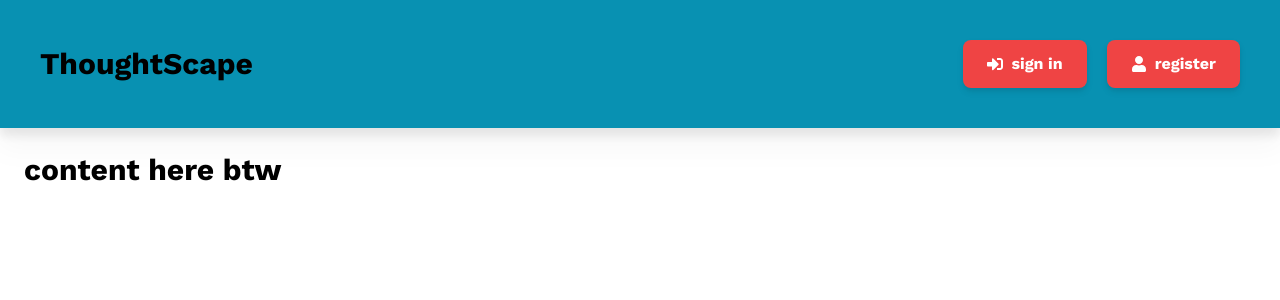
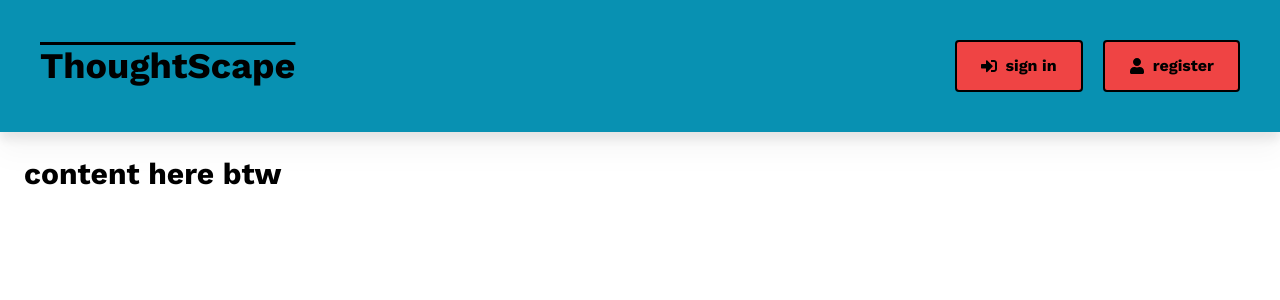
Before and after one commit to Nilej24/layout-for-thoughtscape, a React (Vite) app: page / in a window 1280 px wide. Shown: the top 300 px of the page. Built offline with nearby package versions, Linux system fonts and the light colour scheme.

Commit message:
make tailwind component for header buttons

```diff
--- a/src/components/Header.jsx
+++ b/src/components/Header.jsx
@@ -8,23 +8,23 @@ function Header() {
     <nav className="bg-cyan-600 drop-shadow-xl">
       <div className="container mx-auto p-10 flex justify-between items-center">
         <div>
-          <Link to="/" className="text-3xl font-bold hover:text-gray-700">
+          <Link to="/" className="text-4xl font-bold hover:text-gray-700 overline">
             ThoughtScape
           </Link>
         </div>
-        <div className="flex flex-col space-y-3 md:space-y-0 md:flex-row md:space-x-5 text-white">
+        <div className="flex flex-col space-y-3 md:space-y-0 md:flex-row md:space-x-5">
           {!!user ? (
-            <button className="flex items-center space-x-2 font-bold bg-red-500 px-6 py-3 rounded-lg drop-shadow-md hover:bg-red-600">
+            <button className="header-btn">
               <FaSignOutAlt />
               <span>sign out</span>
             </button>
           ) : (
             <>
-              <button className="flex items-center space-x-2 font-bold bg-red-500 px-6 py-3 rounded-lg drop-shadow-md hover:bg-red-600">
+              <button className="header-btn">
                 <FaSignInAlt />
                 <span>sign in</span>
               </button>
-              <button className="flex items-center space-x-2 font-bold bg-red-500 px-6 py-3 rounded-lg drop-shadow-md hover:bg-red-600">
+              <button className="header-btn">
                 <FaUser />
                 <span>register</span>
               </button>
--- a/src/index.css
+++ b/src/index.css
@@ -4,6 +4,12 @@
 @tailwind components;
 @tailwind utilities;
 
+@layer components {
+  .header-btn {
+    @apply flex items-center space-x-2 font-bold border-2 border-black px-6 py-3 rounded bg-red-500 hover:bg-red-600
+  }
+}
+
 :root {
   font-family: 'Work Sans', sans-serif;
 }
```
